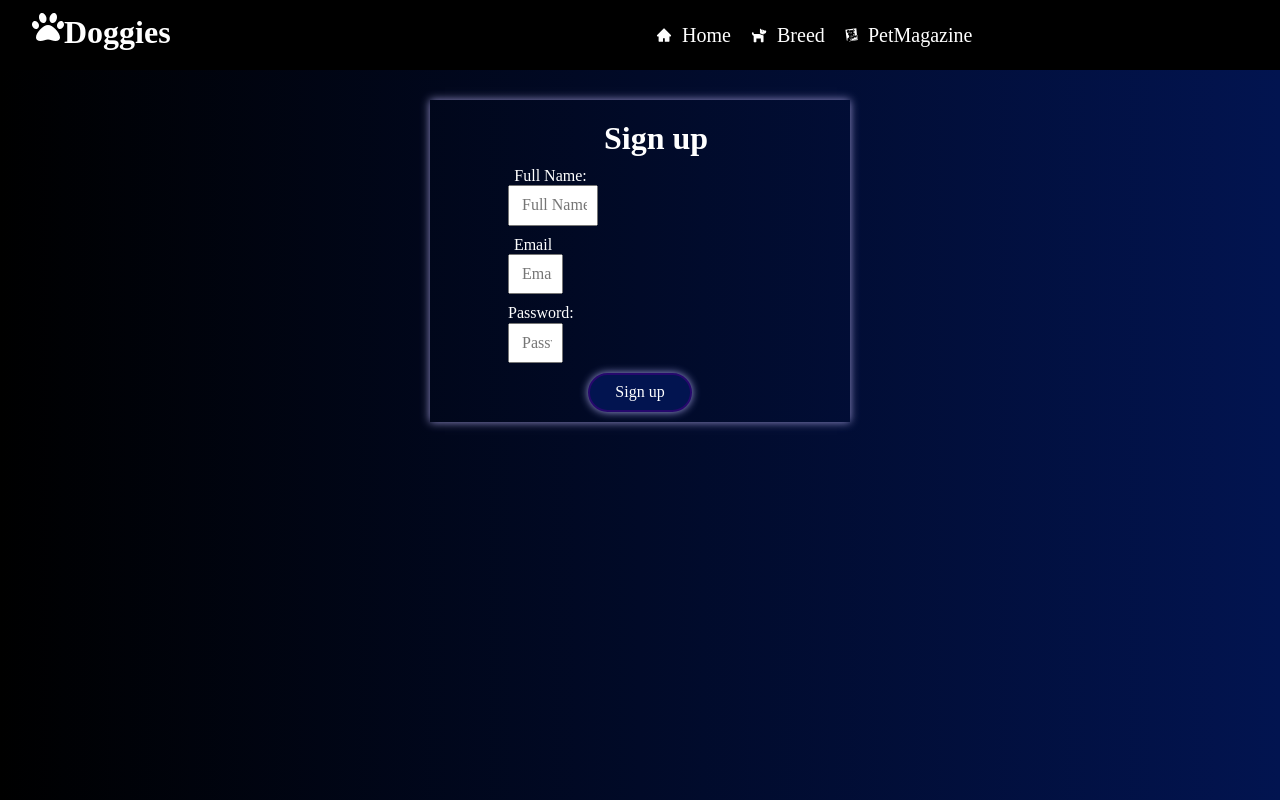
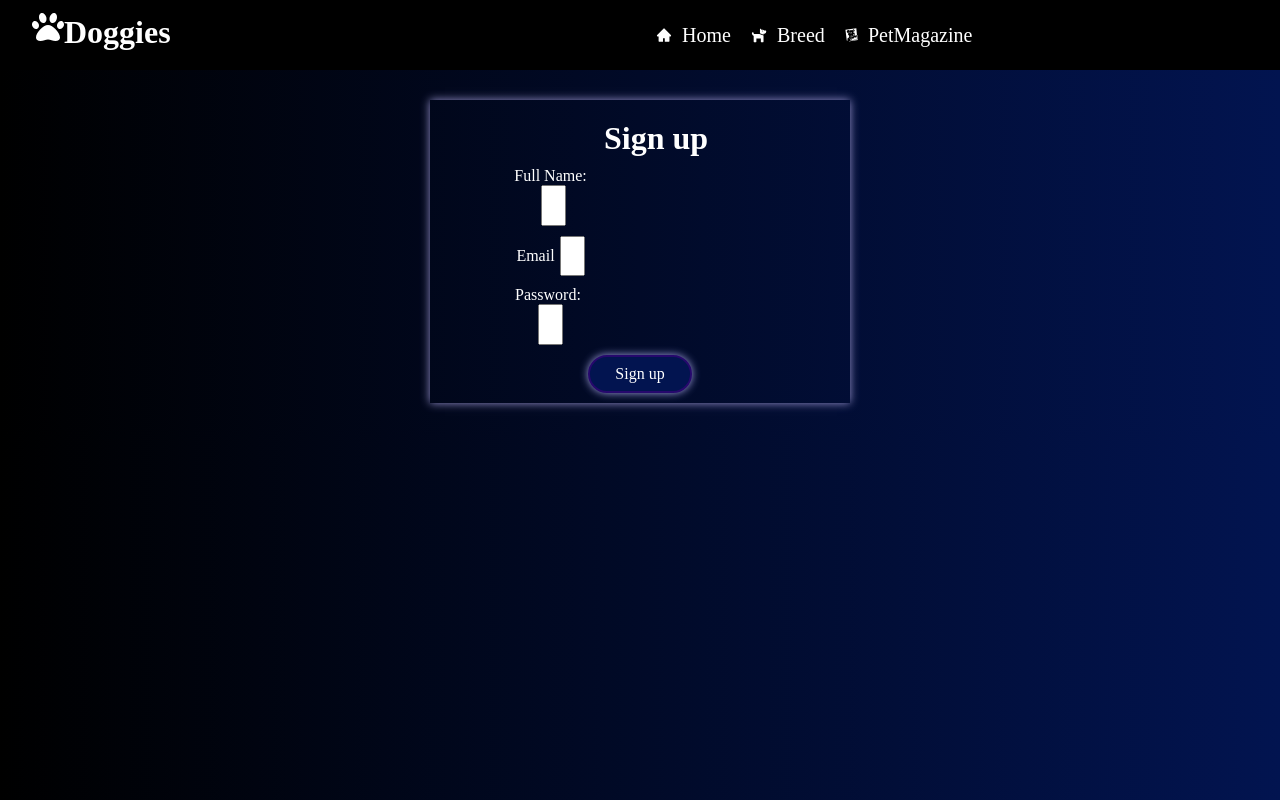
Before and after one commit to clairecharles/Doggies, a React (Create React App) app: page / in a window 1280 px wide. Built offline with nearby package versions, Linux system fonts and the light colour scheme; a web font is replaced by a local one.

Commit message:
first commit

```diff
--- a/src/Pages/Login/Login.css
+++ b/src/Pages/Login/Login.css
@@ -68,12 +68,12 @@ input{
     box-sizing: border-box;
     list-style: none;
     color: black;
-    width:100%;
+    width:20%;
 }
 
 .form-group{
 margin: 10px 0px;
-    width: 55px;
+    width: 85px;
     margin-left: 68px;
 }
 
```
